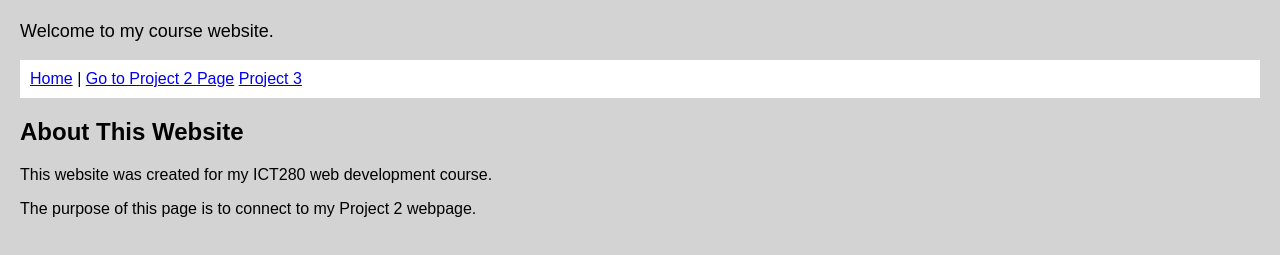
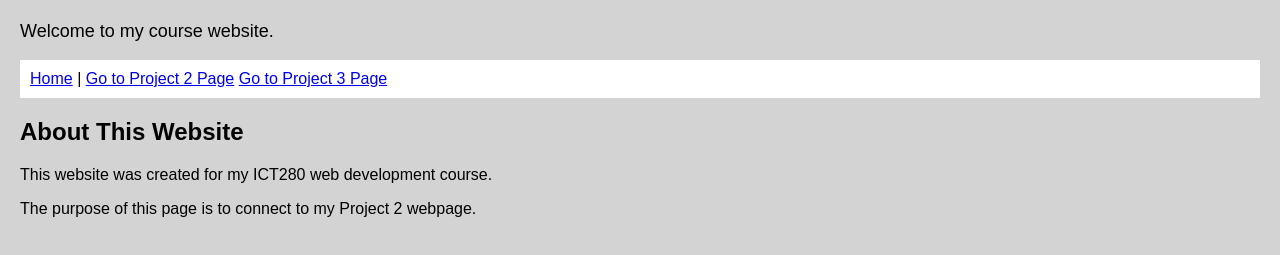
Before and after one commit to mandito2331/mandito2331-web-project, a plain HTML site: page Index.html in a window 1280 px wide. Shown: the part 59-314 px from the top of the page. Drawn offline with Linux system fonts and the light colour scheme.

Commit message:
project3.html

```diff
--- a/Index.html
+++ b/Index.html
@@ -14,7 +14,7 @@
 <nav style="background-color: white; padding: 10px; margin-bottom: 20px;">
 <a href="index.html">Home</a> |
 <a href="html/project2.html">Go to Project 2 Page</a>
-<a href="HTML/project3.html">Project 3</a>
+<a href="html/project3.html"> Go to Project 3 Page</a>
 </nav>
 
 <h2>About This Website</h2>
```
